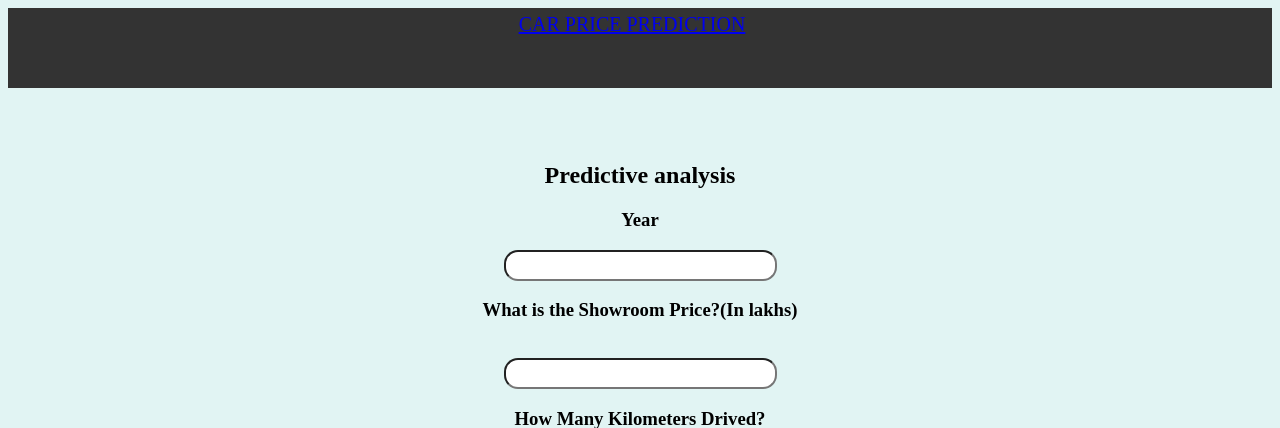
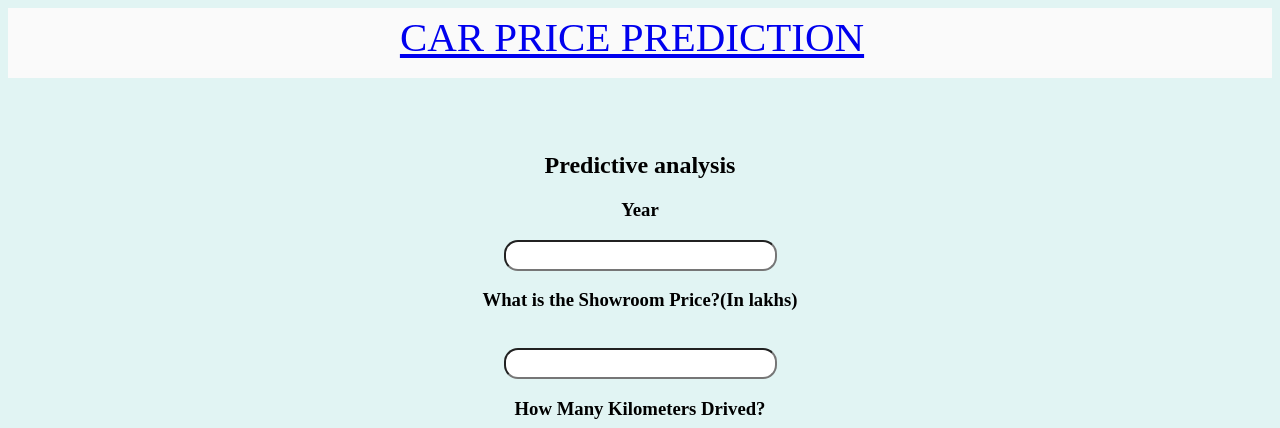
Before and after one commit to GattemBharath/Car-Price-Prediction, a Flask app: page / in a window 1280 px wide. Shown: the top 428 px of the page. Run offline with Flask 2, Linux system fonts and the light colour scheme; parts of the project's set-up code (start-up, migrations or seed data) failed here and were passed over.

Commit message:
Update index.html

```diff
--- a/templates/index.html
+++ b/templates/index.html
@@ -70,15 +70,15 @@
            padding-top: .3125rem;
            padding-bottom: .3125rem;
            margin-right: 1rem;
-           font-size: 1.25rem;
+           font-size: 2.56rem;
            line-height: inherit;
            white-space: nowrap;
          }
         .navbar-fixed-top {
-              min-height: 80px;
+              min-height: 70px;
        }
         .navbar {
-            background-color: #333333;
+            background-color: #fafafa;
         }
         #research {
             font-size: 18px;
```
